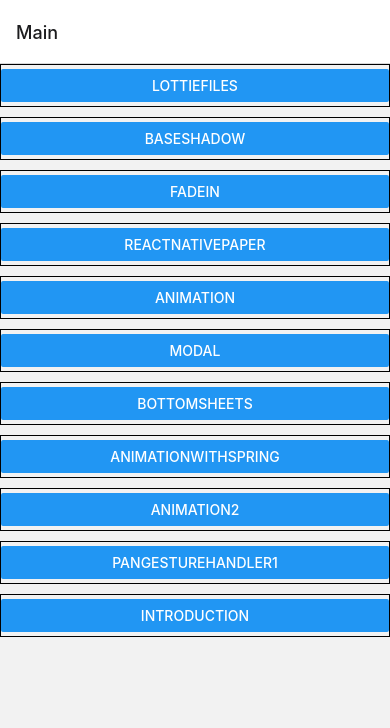
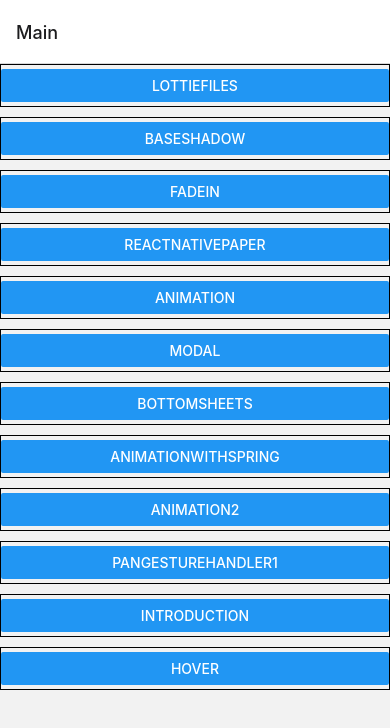
Before and after one commit to DimaShumanskiy/rn_testing_libraries, a React Native app: screen / in a window 390 px wide. Shown: the top 728 px of the page. Built offline with nearby package versions, Linux system fonts and the light colour scheme.

Commit message:
add hover

```diff
--- a/App.js
+++ b/App.js
@@ -32,6 +32,7 @@
             component={screen.PanGestureHandler1}
           />
           <Stack.Screen name="Introduction" component={screen.Introduction} />
+          <Stack.Screen name="Hover" component={screen.Hover} />
         </Stack.Navigator>
       </NavigationContainer>
     </PaperProvider>
--- /dev/null
+++ b/src/components/StyledAnimatedText.js
@@ -0,0 +1,66 @@
+import React from 'react';
+import {Dimensions, StyleSheet} from 'react-native';
+import Animated, {
+  Extrapolate,
+  interpolate,
+  useAnimatedStyle,
+  useDerivedValue,
+  withTiming,
+} from 'react-native-reanimated';
+
+const SCREEN_HEIGHT = Dimensions.get('window').height / 2;
+console.log(SCREEN_HEIGHT);
+
+const StyledAnimatedText = props => {
+  const {item, index, translateX, translateY, width} = props;
+
+  const isInRange = useDerivedValue(() => {
+    if (
+      translateY.value > SCREEN_HEIGHT - 80 &&
+      translateY.value < SCREEN_HEIGHT + 80
+    ) {
+      return true;
+    } else {
+      return false;
+    }
+  }, []);
+
+  const rStyle = useAnimatedStyle(() => {
+    const scale = interpolate(
+      translateX.value,
+      [(index - 1) * width, index * width, (1 + index) * width],
+      [1, 2.5, 1],
+      Extrapolate.CLAMP,
+    );
+
+    return {
+      transform: [
+        {
+          scale: isInRange.value ? scale : withTiming(1),
+        },
+      ],
+    };
+  }, [translateX]);
+  return (
+    <Animated.View style={[styles.container, {width: width}]}>
+      <Animated.Text style={[styles.textStyle, rStyle]}>
+        {item.alphabet}
+      </Animated.Text>
+    </Animated.View>
+  );
+};
+
+const styles = StyleSheet.create({
+  container: {
+    height: 80,
+    justifyContent: 'center',
+    alignItems: 'center',
+  },
+  textStyle: {
+    color: 'white',
+    fontSize: 30,
+    letterSpacing: 10,
+  },
+});
+
+export default StyledAnimatedText;
--- /dev/null
+++ b/src/screens/hover.js
@@ -0,0 +1,132 @@
+import {Dimensions, StyleSheet, View} from 'react-native';
+import React from 'react';
+import {
+  PanGestureHandler,
+  PanGestureHandlerGestureEvent,
+  TapGestureHandler,
+  TapGestureHandlerGestureEvent,
+} from 'react-native-gesture-handler';
+import StyledAnimatedText from '../components/StyledAnimatedText';
+import Animated, {
+  useAnimatedGestureHandler,
+  useAnimatedStyle,
+  useSharedValue,
+} from 'react-native-reanimated';
+
+const TEXT_DATA = [
+  {
+    id: 0,
+    alphabet: 'H',
+  },
+  {
+    id: 1,
+    alphabet: 'O',
+  },
+  {
+    id: 2,
+    alphabet: 'V',
+  },
+  {
+    id: 3,
+    alphabet: 'E',
+  },
+  {
+    id: 4,
+    alphabet: 'R',
+  },
+];
+
+const SCREEN_WIDTH = Dimensions.get('window').width;
+const SPACER = 80;
+
+const Hover = () => {
+  const translateX = useSharedValue(0);
+  const translateY = useSharedValue(0);
+
+  const panGestureEvent = useAnimatedGestureHandler({
+    onStart: (event, context) => {
+      context.translateX = translateX.value;
+      context.translateY = translateY.value;
+    },
+    onActive: (event, context) => {
+      translateX.value = event.translationX + context.translateX;
+      translateY.value = event.translationY + context.translateY;
+    },
+    onEnd: () => {
+      translateX.value = 0;
+      translateY.value = 0;
+    },
+  });
+
+  const rStyle = useAnimatedStyle(() => {
+    return {
+      transform: [
+        {
+          translateX: translateX.value,
+        },
+        {
+          translateY: translateY.value,
+        },
+      ],
+    };
+  });
+
+  const tapGestureEvent = useAnimatedGestureHandler({
+    onStart: event => {
+      translateY.value = event.absoluteY - 40;
+      translateX.value = event.absoluteX - 40;
+    },
+    onEnd: _ => {},
+  });
+
+  return (
+    <View style={styles.container}>
+      <TapGestureHandler onGestureEvent={tapGestureEvent}>
+        <Animated.View>
+          <PanGestureHandler onGestureEvent={panGestureEvent}>
+            <Animated.View style={styles.panInnerWrapper}>
+              <Animated.View style={styles.textContainer}>
+                {TEXT_DATA.map((item, index) => (
+                  <StyledAnimatedText
+                    width={SCREEN_WIDTH / TEXT_DATA.length}
+                    translateX={translateX}
+                    translateY={translateY}
+                    item={item}
+                    index={index}
+                    key={index}
+                  />
+                ))}
+              </Animated.View>
+              <Animated.View style={[styles.hiddenSelector, rStyle]} />
+            </Animated.View>
+          </PanGestureHandler>
+        </Animated.View>
+      </TapGestureHandler>
+    </View>
+  );
+};
+
+export default Hover;
+
+const styles = StyleSheet.create({
+  container: {
+    flex: 1,
+    backgroundColor: 'black',
+  },
+  textContainer: {
+    flexDirection: 'row',
+    flex: 1,
+    alignItems: 'center',
+    backgroundColor: 'black',
+  },
+  panInnerWrapper: {
+    height: '100%',
+    width: '100%',
+  },
+  hiddenSelector: {
+    height: 60,
+    width: (SCREEN_WIDTH - SPACER) / TEXT_DATA.length,
+    position: 'absolute',
+    top: 0,
+  },
+});
--- a/src/screens/index.js
+++ b/src/screens/index.js
@@ -10,6 +10,7 @@
 import Animation2 from './animation-2';
 import PanGestureHandler1 from './pan-gesture-handler-1';
 import Introduction from './introduction';
+import Hover from './hover';
 
 export default {
   Main,
@@ -24,4 +25,5 @@
   Animation2,
   PanGestureHandler1,
   Introduction,
+  Hover,
 };
--- a/src/screens/main.js
+++ b/src/screens/main.js
@@ -13,6 +13,7 @@
   'Animation2',
   'PanGestureHandler1',
   'Introduction',
+  'Hover',
 ];
 
 const Main = props => {
```
